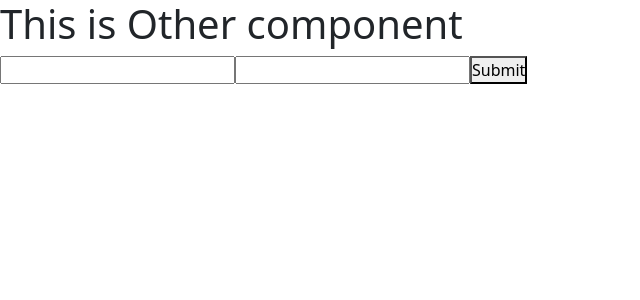
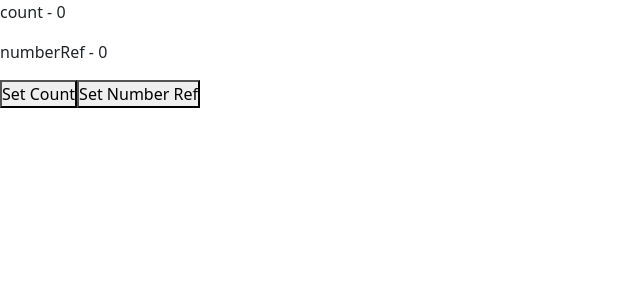
Before and after one commit to furiousnur/React-Basic, a React (Create React App) app: page / in a window 1280 px wide. Shown: the top 300 px of the page, without its empty margins (0-640 px from the left). Built offline with nearby package versions, Linux system fonts and the light colour scheme.

Commit message:
use useRef for set value life time except rendering or re-render

```diff
--- a/src/App.js
+++ b/src/App.js
@@ -1,10 +1,10 @@
 import React from 'react';
-import IndexLazy from "./components/Lazy/Index";
+import RefExample from "./components/RefExample/RefExample";
 
 function App() {
     return (
       <div>
-          <IndexLazy />
+          <RefExample/>
       </div>
   );
 }
--- /dev/null
+++ b/src/components/RefExample/RefExample.js
@@ -0,0 +1,24 @@
+import React, { useRef } from 'react';
+
+const RefExample = () => {
+    const [count, setCount] = React.useState(0);
+    const numberRef = useRef(0)
+
+    const onCountPress = () => {
+        setCount(count + 1)
+    }
+    const onNumberRefPress = () => {
+        numberRef.current = numberRef.current + 1
+    }
+
+    return (
+        <div>
+            <p>count - {count}</p>
+            <p>numberRef - {numberRef.current}</p>
+            <button onClick={onCountPress}>Set Count</button>
+            <button onClick={onNumberRefPress}>Set Number Ref</button>
+        </div>
+    );
+};
+
+export default RefExample;
```
